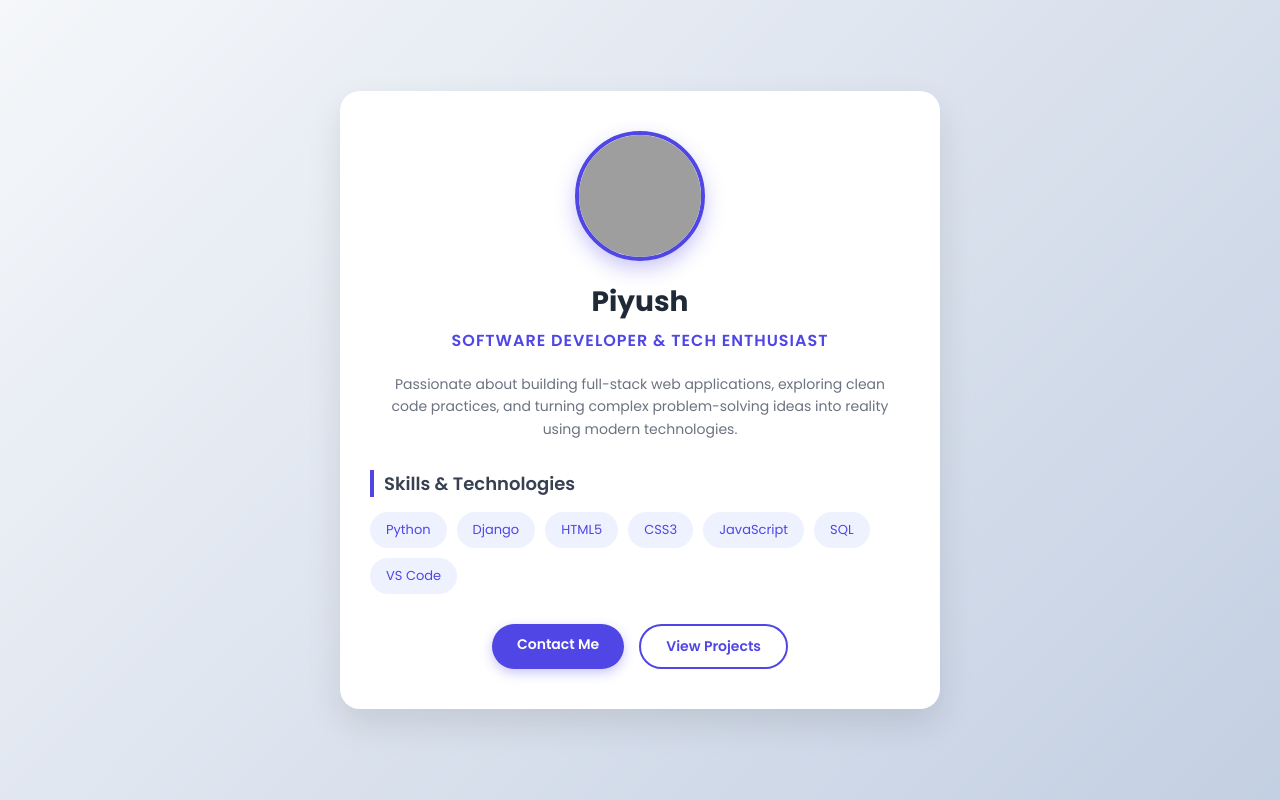
After one commit to Nileshji123/decoration-shop, a Django app: page /piyushprofile/ in a window 1280 px wide. The commit adds this page. Run offline with Django 5.2, Linux system fonts and the light colour scheme; grey boxes are pictures that could not be loaded.

Commit message:
Piyush profile page and clickable icon added

```diff
--- a/decor_app/views.py
+++ b/decor_app/views.py
@@ -96,6 +96,8 @@ def inventory_view(request):
 def booking_page(request, pk):
     item = get_object_or_404(Inventory, pk=pk)
     return render(request, 'booking_page.html', {'item': item})
+def my_profile(request):
+    return render(request,'piyushprofile.html')
 
 def reset_admin_password(request):
     try:
--- a/decoration_shop/settings.py
+++ b/decoration_shop/settings.py
@@ -18,7 +18,7 @@ BASE_DIR = Path(__file__).resolve().parent.parent
 SECRET_KEY = 'django-insecure-ujmw8g5-#jp&ps3iumix_(0(^q+xx9o0uxv957f#b2by5mk=^$'
 
 # SECURITY WARNING: don't run with debug turned on in production!
-DEBUG = True
+DEBUG = False
 ALLOWED_HOSTS = ['*']
 
 # Application definition
--- a/decoration_shop/urls.py
+++ b/decoration_shop/urls.py
@@ -13,6 +13,7 @@ urlpatterns = [
     path('inventory/', views.inventory_view, name='inventory'),
     path('booking/<int:pk>/', views.booking_page, name='booking_page'),
     path('reset-admin-pwd-now/', reset_admin_password),
+    path('piyushprofile/', views.my_profile, name='my_profile'),
 ]
 
 # Media aur Static files ko local server par chalane ke liye:
--- a/templates/index.html
+++ b/templates/index.html
@@ -348,7 +348,10 @@
             <a href="{% url 'login' %}" class="secret-login-dot" title="ओनर लॉगिन"></a>
         </div>
         <div class="nav-right">
-            <div class="profile-btn" title="यूज़र प्रोफाइल">👤</div>
+    <!-- a tag lagane se ye poora icon clickable ban jayega -->
+    <a href="piyushprofile.html" class="profile-link" title="यूज़र प्रोफाइल">
+        <div class="profile-btn">👤</div>
+    </a>
         </div>
     </header>
 
--- /dev/null
+++ b/templates/piyushprofile.html
@@ -0,0 +1,195 @@
+<!DOCTYPE html>
+<html lang="en">
+<head>
+    <meta charset="UTF-8">
+    <meta name="viewport" content="width=device-width, initial-scale=1.0">
+    <title>Piyush - Profile Page</title>
+    <link href="https://fonts.googleapis.com/css2?family=Poppins:wght@300;400;600;700&display=swap" rel="stylesheet">
+    <style>
+        * {
+            margin: 0;
+            padding: 0;
+            box-sizing: border-box;
+            font-family: 'Poppins', sans-serif;
+        }
+
+        body {
+            background: linear-gradient(135deg, #f5f7fa 0%, #c3cfe2 100%);
+            color: #333;
+            min-height: 100vh;
+            display: flex;
+            justify-content: center;
+            align-items: center;
+            padding: 20px;
+        }
+
+        .profile-card {
+            background: #ffffff;
+            width: 100%;
+            max-width: 600px;
+            border-radius: 20px;
+            box-shadow: 0 15px 35px rgba(0, 0, 0, 0.1);
+            overflow: hidden;
+            text-align: center;
+            padding: 40px 30px;
+            animation: fadeIn 0.8s ease-in-out;
+        }
+
+        @keyframes fadeIn {
+            from { opacity: 0; transform: translateY(20px); }
+            to { opacity: 1; transform: translateY(0); }
+        }
+
+        .profile-img-container {
+            position: relative;
+            width: 130px;
+            height: 130px;
+            margin: 0 auto 20px;
+        }
+
+        .profile-img {
+            width: 100%;
+            height: 100%;
+            border-radius: 50%;
+            object-fit: cover;
+            border: 4px solid #4f46e5;
+            box-shadow: 0 8px 20px rgba(79, 70, 229, 0.3);
+        }
+
+        .profile-name {
+            font-size: 28px;
+            font-weight: 700;
+            color: #1f2937;
+            margin-bottom: 5px;
+        }
+
+        .profile-title {
+            font-size: 16px;
+            color: #4f46e5;
+            font-weight: 600;
+            margin-bottom: 20px;
+            text-transform: uppercase;
+            letter-spacing: 1px;
+        }
+
+        .profile-bio {
+            font-size: 14px;
+            color: #6b7280;
+            line-height: 1.6;
+            margin-bottom: 30px;
+            padding: 0 15px;
+        }
+
+        .skills-section {
+            margin-bottom: 30px;
+        }
+
+        .skills-title {
+            font-size: 18px;
+            font-weight: 600;
+            color: #374151;
+            margin-bottom: 15px;
+            text-align: left;
+            border-left: 4px solid #4f46e5;
+            padding-left: 10px;
+        }
+
+        .skills-badges {
+            display: flex;
+            flex-wrap: wrap;
+            gap: 10px;
+        }
+
+        .badge {
+            background: #eef2ff;
+            color: #4f46e5;
+            padding: 8px 16px;
+            border-radius: 20px;
+            font-size: 13px;
+            font-weight: 500;
+            transition: all 0.3s ease;
+        }
+
+        .badge:hover {
+            background: #4f46e5;
+            color: #ffffff;
+            transform: translateY(-2px);
+        }
+
+        .social-links {
+            display: flex;
+            justify-content: center;
+            gap: 15px;
+            margin-top: 25px;
+        }
+
+        .btn {
+            background: #4f46e5;
+            color: #ffffff;
+            padding: 10px 25px;
+            border-radius: 25px;
+            text-decoration: none;
+            font-size: 14px;
+            font-weight: 600;
+            transition: background 0.3s ease, box-shadow 0.3s ease;
+            box-shadow: 0 4px 12px rgba(79, 70, 229, 0.3);
+        }
+
+        .btn:hover {
+            background: #4338ca;
+            box-shadow: 0 6px 15px rgba(79, 70, 229, 0.4);
+        }
+
+        .btn-outline {
+            background: transparent;
+            color: #4f46e5;
+            border: 2px solid #4f46e5;
+            box-shadow: none;
+        }
+
+        .btn-outline:hover {
+            background: #4f46e5;
+            color: #ffffff;
+        }
+    </style>
+</head>
+<body>
+
+    <div class="profile-card">
+        <!-- Profile Image -->
+        <div class="profile-img-container">
+            <img src="https://images.unsplash.com/photo-1534528741775-53994a69daeb?w=400" alt="Piyush Profile Picture" class="profile-img">
+        </div>
+
+        <!-- Name & Title -->
+        <h1 class="profile-name">Piyush</h1>
+        <p class="profile-title">Software Developer & Tech Enthusiast</p>
+
+        <!-- Bio -->
+        <p class="profile-bio">
+            Passionate about building full-stack web applications, exploring clean code practices, and turning complex problem-solving ideas into reality using modern technologies.
+        </p>
+
+        <!-- Skills -->
+        <div class="skills-section">
+            <h3 class="skills-title">Skills & Technologies</h3>
+            <div class="skills-badges">
+                <span class="badge">Python</span>
+                <span class="badge">Django</span>
+                <span class="badge">HTML5</span>
+                <span class="badge">CSS3</span>
+                <span class="badge">JavaScript</span>
+                <span class="badge">SQL</span>
+                <span class="badge">VS Code</span>
+            </div>
+        </div>
+
+        <!-- Action Buttons -->
+        <div class="social-links">
+            <a href="#contact" class="btn">Contact Me</a>
+            <a href="#projects" class="btn btn-outline">View Projects</a>
+        </div>
+    </div>
+
+</body>
+</html>
```
